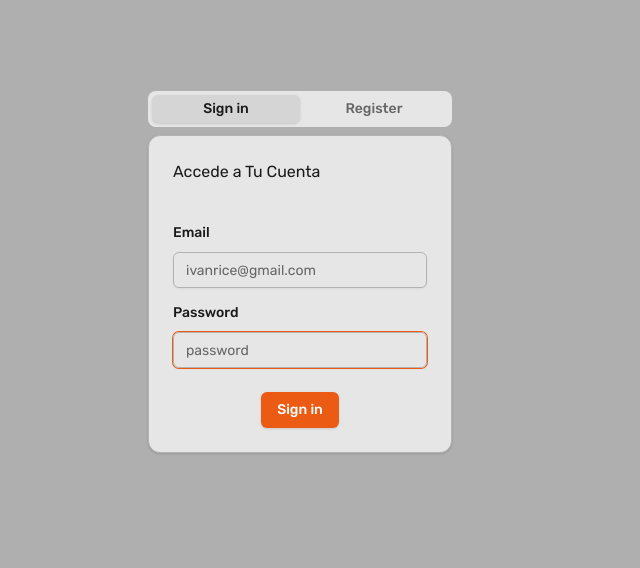
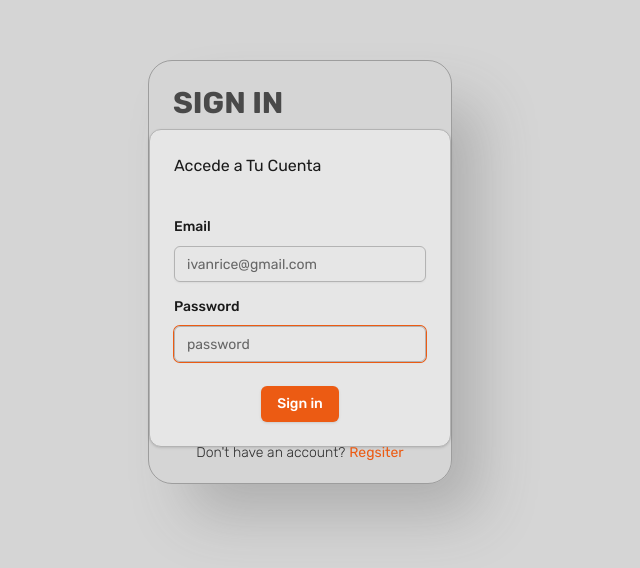
Before and after one commit to Ivanricee/weeklytodo, a React (Vite) app: page / in a window 1280 px wide. Shown: the part 128-696 px from the top of the page, without its empty margins (340-980 px from the left). Built offline with nearby package versions, Linux system fonts and the light colour scheme; no server answers.

Commit message:
refactor: update styles and text

```diff
--- a/src/pages/SignIn.tsx
+++ b/src/pages/SignIn.tsx
@@ -1,21 +1,49 @@
 import RegisterForm from '@/components/RegisterForm'
 import SignInForm from '@/components/SignInForm'
 import { Tabs, TabsContent, TabsList, TabsTrigger } from '@/components/ui/tabs'
+import { useState } from 'react'
+import { Button } from 'react-day-picker'
 
 export default function SignIn() {
+  const [activeTab, setActiveTab] = useState<string>('sign-in')
+
   return (
-    <main className="container mx-auto bg-zinc-900/20 flex items-center justify-center w-screen h-screen">
-      <Tabs defaultValue="sign-in" className="w-full xl:w-1/4 md:w-2/5 sm:w-2/4 ">
-        <TabsList className="grid w-full grid-cols-2">
-          <TabsTrigger value="sign-in">Sign in</TabsTrigger>
-          <TabsTrigger value="register">Register</TabsTrigger>
-        </TabsList>
+    <main className="container mx-auto bg-background flex items-center justify-center w-screen h-screen">
+      <Tabs
+        onValueChange={setActiveTab}
+        value={activeTab}
+        defaultValue="sign-in"
+        className="w-full xl:w-1/4 md:w-2/5 sm:w-2/4  flex flex-col rounded-3xl border-[1.7px] border-secondary/50 bg-transparent shadow-3xl p-0 "
+      >
+        <p className="shadow-none bg-transparent text-3xl font-bold uppercase font-rubik p-6 pb-0 text-foreground/75">
+          {activeTab === 'sign-in' ? 'Sign in' : 'Register'}
+        </p>
+
         <TabsContent value="sign-in">
           <SignInForm />
         </TabsContent>
         <TabsContent value="register">
           <RegisterForm />
         </TabsContent>
+        <TabsList className="w-full bg-transparent shadow-none p-6 pt-0 flex justify-center gap-1">
+          <p className=" text-sm font-light text-foreground/90">
+            {activeTab === 'sign-in' ? "Don't have an account? " : 'Already have an account?'}
+          </p>
+          <TabsTrigger
+            value="register"
+            className={`shadow-none bg-transparent hidden text-sm font-normal text-primary p-0
+              ${activeTab === 'sign-in' ? 'flex' : ''}`}
+          >
+            Regsiter
+          </TabsTrigger>
+          <TabsTrigger
+            value="sign-in"
+            className={`shadow-none bg-transparent hidden text-sm font-normal text-primary p-0
+            ${activeTab !== 'sign-in' ? 'flex' : ''}`}
+          >
+            Sign in here
+          </TabsTrigger>
+        </TabsList>
       </Tabs>
     </main>
   )
```
